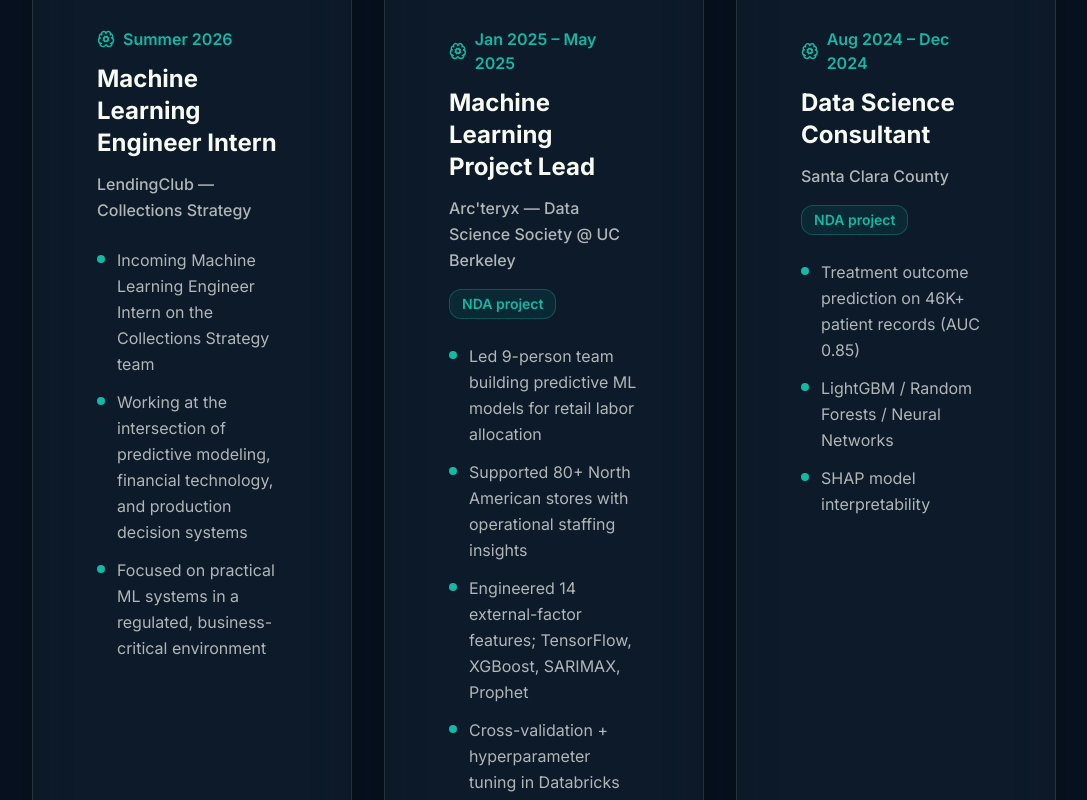
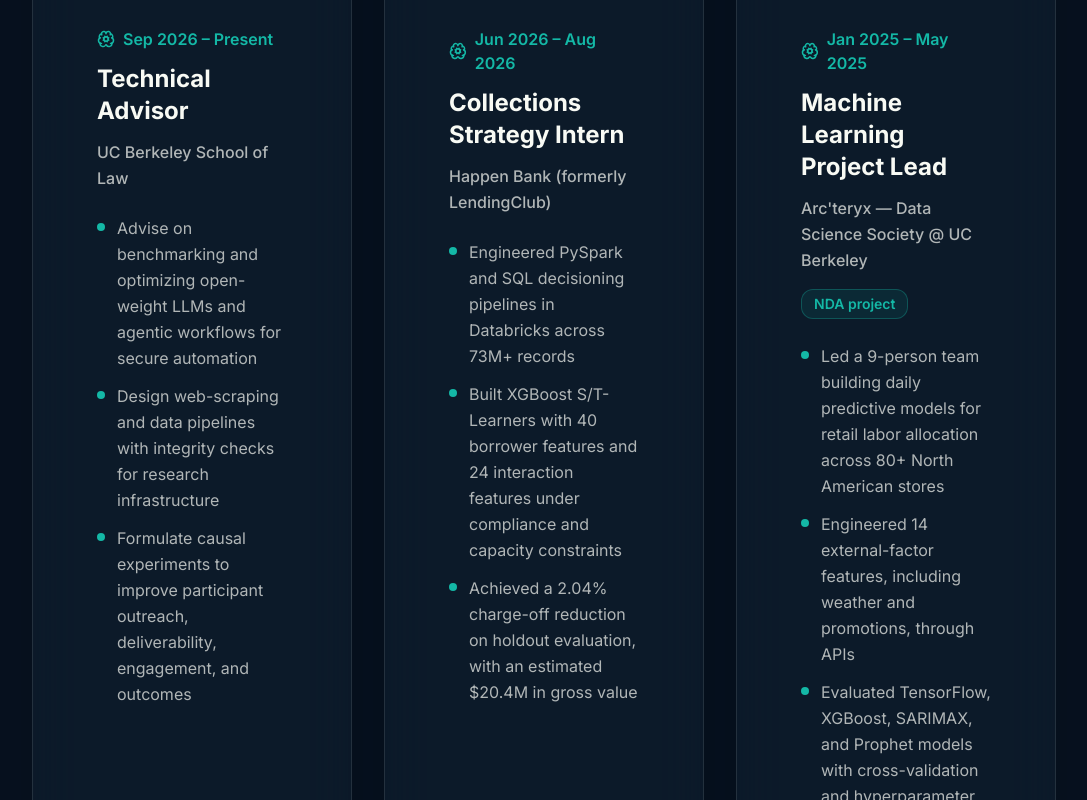
Before and after one commit to cvanherick/Connor_van_Herick_Website, a React (Vite) app: page / in a window 1280 px wide. Shown: the part 2600-3400 px from the top of the page, without its empty margins (96-1183 px from the left). Built offline with nearby package versions, Linux system fonts and the light colour scheme.

Commit message:
Align portfolio with resume experience and skills

```diff
--- a/src/components/Experience.tsx
+++ b/src/components/Experience.tsx
@@ -13,15 +13,25 @@
 
 const experiences: ExperienceItem[] = [
   {
-    title: 'Machine Learning Engineer Intern',
-    company: 'LendingClub — Collections Strategy',
-    duration: 'Summer 2026',
+    title: 'Technical Advisor',
+    company: 'UC Berkeley School of Law',
+    duration: 'Sep 2026 – Present',
+    bullets: [
+      'Advise on benchmarking and optimizing open-weight LLMs and agentic workflows for secure automation',
+      'Design web-scraping and data pipelines with integrity checks for research infrastructure',
+      'Formulate causal experiments to improve participant outreach, deliverability, engagement, and outcomes',
+    ]
+  },
+  {
+    title: 'Collections Strategy Intern',
+    company: 'Happen Bank (formerly LendingClub)',
+    duration: 'Jun 2026 – Aug 2026',
     logo: './assets/lendingclub-logo.svg',
     logoAlt: 'LendingClub logo',
     bullets: [
-      'Incoming Machine Learning Engineer Intern on the Collections Strategy team',
-      'Working at the intersection of predictive modeling, financial technology, and production decision systems',
-      'Focused on practical ML systems in a regulated, business-critical environment',
+      'Engineered PySpark and SQL decisioning pipelines in Databricks across 73M+ records',
+      'Built XGBoost S/T-Learners with 40 borrower features and 24 interaction features under compliance and capacity constraints',
+      'Achieved a 2.04% charge-off reduction on holdout evaluation, with an estimated $20.4M in gross value',
     ]
   },
   {
@@ -32,10 +42,9 @@
     logo: './assets/arcteryx-logo.png',
     logoAlt: 'Arc\'teryx logo',
     bullets: [
-      'Led 9-person team building predictive ML models for retail labor allocation',
-      'Supported 80+ North American stores with operational staffing insights',
-      'Engineered 14 external-factor features; TensorFlow, XGBoost, SARIMAX, Prophet',
-      'Cross-validation + hyperparameter tuning in Databricks',
+      'Led a 9-person team building daily predictive models for retail labor allocation across 80+ North American stores',
+      'Engineered 14 external-factor features, including weather and promotions, through APIs',
+      'Evaluated TensorFlow, XGBoost, SARIMAX, and Prophet models with cross-validation and hyperparameter tuning in Databricks',
     ]
   },
   {
@@ -46,9 +55,9 @@
     logo: './assets/santa-clara-county-seal.svg',
     logoAlt: 'Santa Clara County seal',
     bullets: [
-      'Treatment outcome prediction on 46K+ patient records (AUC 0.85)',
-      'LightGBM / Random Forests / Neural Networks',
-      'SHAP model interpretability',
+      'Developed and tuned Random Forest, LightGBM, and neural network classifiers on 46K+ patient records',
+      'Used 50 CANS mental health assessment features to predict treatment outcomes, achieving AUC up to 0.85',
+      'Applied SHAP and permutation importance to identify five key clinical and demographic drivers',
     ]
   },
   {
@@ -63,8 +72,8 @@
   },
   {
     title: 'Membership Officer & Incoming Treasurer',
-    company: 'UC Berkeley Climbing Club',
-    duration: '2025 – 2027',
+    company: 'Cal Climbing',
+    duration: '2025 – Present',
     bullets: [
       'Served as Membership Officer for the 2025-2026 school year',
       'Incoming Treasurer for the 2026-2027 school year',
@@ -116,6 +125,7 @@
                 )}
                 {!exp.logo && (
                   <div className="h-24 w-24 rounded-3xl bg-accent/15 border border-accent/30 flex items-center justify-center text-accent shadow-2xl transition-all duration-500 group-hover:scale-110">
+                    {index === 0 && <BriefcaseBusiness size={44} />}
                     {index === 2 && <Users size={44} />}
                     {index === 3 && <Briefcase size={44} />}
                     {index === 4 && <Users size={44} />}
--- a/src/components/Projects.tsx
+++ b/src/components/Projects.tsx
@@ -51,9 +51,9 @@
   },
   {
     title: 'Secure File Sharing System',
-    description: 'Built encrypted file storage and sharing with invitation-based access, secure user state, and hierarchical revocation.',
-    tech: ['Go', 'Cryptography', 'System Design', 'Access Control'],
-    impact: '50+ adversarial tests passed • Security-focused systems design',
+    description: 'Built a secure Go system for authenticated users, encrypted file storage, append operations, invitation-based sharing, and hierarchical access revocation.',
+    tech: ['Go', 'Cryptography', 'System Design', 'Access Control', 'Testing'],
+    impact: '50+ adversarial tests • Tamper detection + recursive revocation',
   },
   {
     title: 'Performance Attribution Dashboard',
@@ -63,9 +63,9 @@
   },
   {
     title: 'RISC-V CPU Design',
-    description: 'Designed a RISC-V CPU datapath with ALU, register file, memory, immediate generation, and control logic.',
-    tech: ['Logisim', 'RISC-V', 'Digital Logic', 'C'],
-    impact: 'Functional CPU components • Unit and integration test coverage',
+    description: 'Designed a functional 32-register RISC-V CPU capable of executing arithmetic, memory, and control instructions with a 3-stage pipeline.',
+    tech: ['C', 'Verilog', 'Logisim', 'RISC-V'],
+    impact: 'Pipeline hazards handled with forwarding + branch control logic',
     demo: './case-studies/riscv-cpu.html',
     accessNote: 'Code private for academic integrity; shareable on request where appropriate.',
   },
--- a/src/components/Skills.tsx
+++ b/src/components/Skills.tsx
@@ -8,6 +8,9 @@
   { name: 'Go', icon: Code2, category: 'Languages' },
   { name: 'C', icon: Code2, category: 'Languages' },
   { name: 'SQL', icon: Database, category: 'Languages' },
+  { name: 'RISC-V', icon: Code2, category: 'Languages' },
+  { name: 'Scheme', icon: Code2, category: 'Languages' },
+  { name: 'x86', icon: Code2, category: 'Languages' },
 
   // ML/Data
   { name: 'TensorFlow', icon: BrainCog, category: 'ML/Data' },
@@ -16,6 +19,7 @@
   { name: 'Pandas', icon: Database, category: 'ML/Data' },
   { name: 'NumPy', icon: Layers, category: 'ML/Data' },
   { name: 'SHAP', icon: BrainCog, category: 'ML/Data' },
+  { name: 'Scikit-learn', icon: BrainCog, category: 'ML/Data' },
 
   // Systems
   { name: 'Cryptography', icon: Lock, category: 'Systems' },
@@ -26,6 +30,11 @@
   // Tools
   { name: 'Git', icon: Github, category: 'Tools' },
   { name: 'Databricks', icon: Terminal, category: 'Tools' },
+  { name: 'PySpark', icon: Terminal, category: 'Tools' },
+  { name: 'Spark SQL', icon: Database, category: 'Tools' },
+  { name: 'Trino', icon: Database, category: 'Tools' },
+  { name: 'Hive', icon: Database, category: 'Tools' },
+  { name: 'DataGrip', icon: Terminal, category: 'Tools' },
   { name: 'Docker', icon: Layers, category: 'Tools' },
   { name: 'Dash / Plotly', icon: Database, category: 'Tools' },
   { name: 'DuckDB', icon: Database, category: 'Tools' },
```
